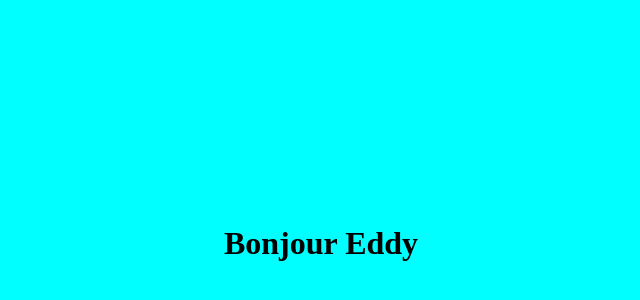
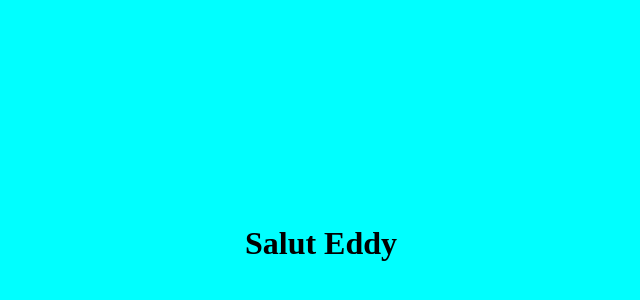
Before and after one commit to Ndrantonavalona/helloWorld, a plain HTML site: page index.html in a window 1280 px wide. Shown: the part 116-416 px from the top of the page, without its empty margins (327-967 px from the left). Drawn offline with Linux system fonts and the light colour scheme.

Commit message:
Bonjour -> salut

```diff
--- a/index.html
+++ b/index.html
@@ -18,6 +18,6 @@
     </style>
 </head>
 <body>
-    <h1>Bonjour Eddy</h1>
+    <h1>Salut Eddy</h1>
 </body>
 </html>
```
